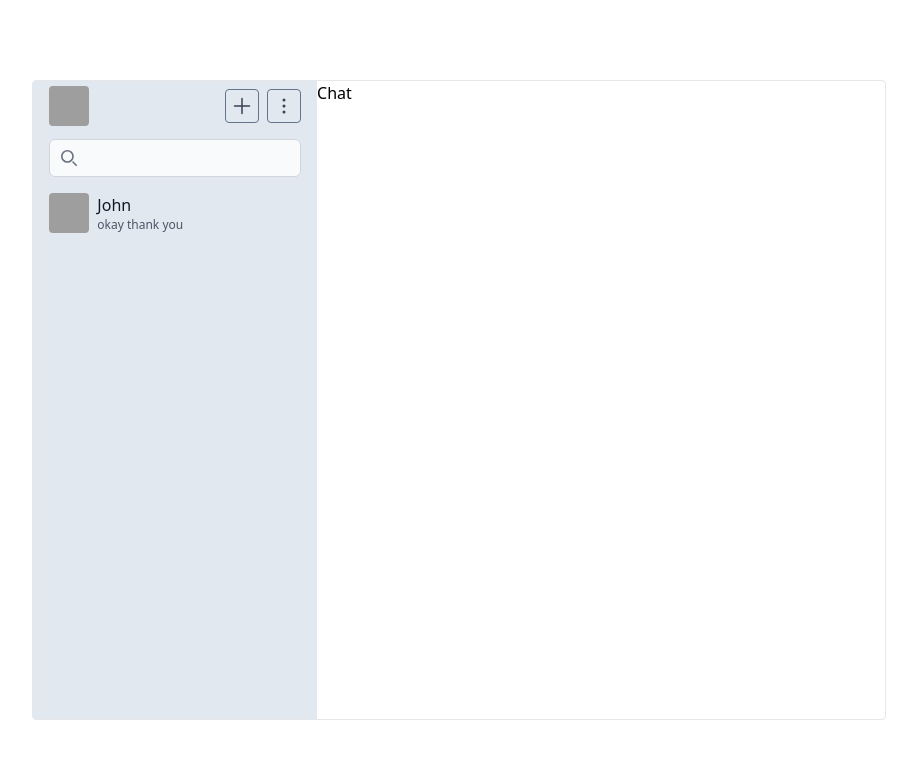
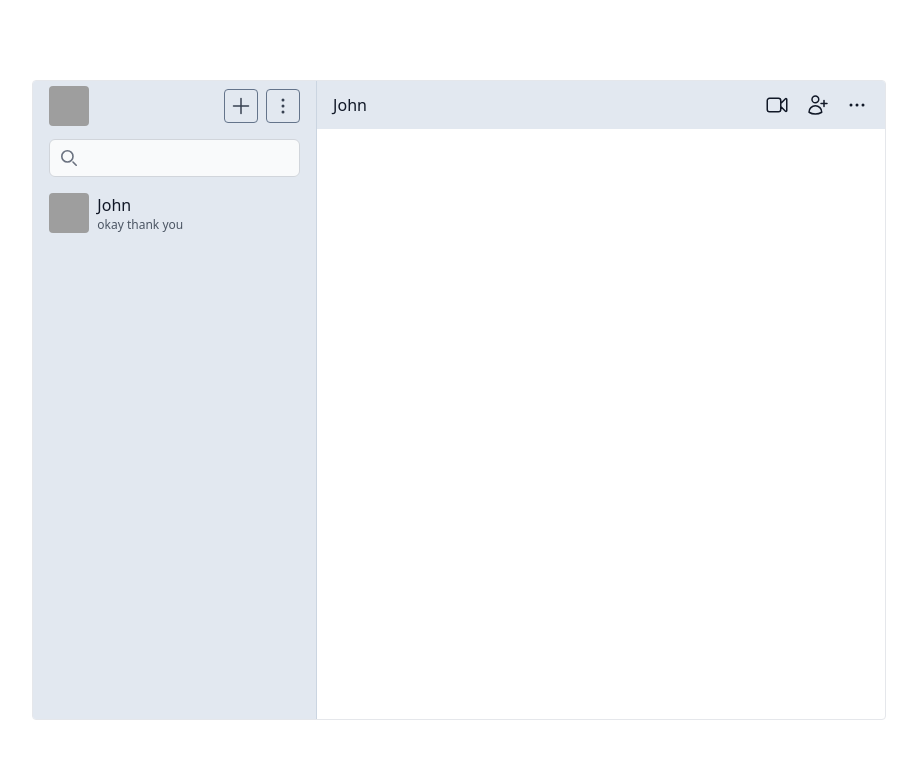
Before and after one commit to arkinjulijanto/chat-ease, a React (Create React App) app: page / in a window 1280 px wide. Shown: the top 758 px of the page, without its empty margins (181-1098 px from the left). Built offline with nearby package versions, Linux system fonts and the light colour scheme; grey boxes are pictures that could not be loaded.

Commit message:
feat: EC-9/add chat info

```diff
--- /dev/null
+++ b/src/pages/Home/Components/Chat/Components/ChatInfo/index.tsx
@@ -0,0 +1,54 @@
+import React from 'react';
+
+function ChatInfo() {
+  return (
+    <div className="h-12 px-4 flex items-center justify-between text-gray-900 dark:text-white bg-slate-200 dark:bg-slate-700">
+      <h3>John</h3>
+      <div className="flex gap-4 cursor-pointer">
+        <svg
+          xmlns="http://www.w3.org/2000/svg"
+          fill="none"
+          viewBox="0 0 24 24"
+          stroke-width="1.5"
+          stroke="currentColor"
+          className="w-6 h-6 hover:shadow-lg"
+        >
+          <path
+            stroke-linecap="round"
+            d="M15.75 10.5l4.72-4.72a.75.75 0 011.28.53v11.38a.75.75 0 01-1.28.53l-4.72-4.72M4.5 18.75h9a2.25 2.25 0 002.25-2.25v-9a2.25 2.25 0 00-2.25-2.25h-9A2.25 2.25 0 002.25 7.5v9a2.25 2.25 0 002.25 2.25z"
+          />
+        </svg>
+        <svg
+          xmlns="http://www.w3.org/2000/svg"
+          fill="none"
+          viewBox="0 0 24 24"
+          stroke-width="1.5"
+          stroke="currentColor"
+          className="w-6 h-6"
+        >
+          <path
+            stroke-linecap="round"
+            stroke-linejoin="round"
+            d="M19 7.5v3m0 0v3m0-3h3m-3 0h-3m-2.25-4.125a3.375 3.375 0 11-6.75 0 3.375 3.375 0 016.75 0zM4 19.235v-.11a6.375 6.375 0 0112.75 0v.109A12.318 12.318 0 0110.374 21c-2.331 0-4.512-.645-6.374-1.766z"
+          />
+        </svg>
+        <svg
+          xmlns="http://www.w3.org/2000/svg"
+          fill="none"
+          viewBox="0 0 24 24"
+          stroke-width="1.5"
+          stroke="currentColor"
+          className="w-6 h-6"
+        >
+          <path
+            stroke-linecap="round"
+            stroke-linejoin="round"
+            d="M6.75 12a.75.75 0 11-1.5 0 .75.75 0 011.5 0zM12.75 12a.75.75 0 11-1.5 0 .75.75 0 011.5 0zM18.75 12a.75.75 0 11-1.5 0 .75.75 0 011.5 0z"
+          />
+        </svg>
+      </div>
+    </div>
+  );
+}
+
+export default ChatInfo;
--- a/src/pages/Home/Components/Chat/index.tsx
+++ b/src/pages/Home/Components/Chat/index.tsx
@@ -1,7 +1,12 @@
 import React from 'react';
+import ChatInfo from './Components/ChatInfo';
 
 function Chat() {
-  return <div className="basis-2/3">Chat</div>;
+  return (
+    <div className="basis-2/3">
+      <ChatInfo />
+    </div>
+  );
 }
 
 export default Chat;
--- a/src/pages/Home/Components/Sidebar/index.tsx
+++ b/src/pages/Home/Components/Sidebar/index.tsx
@@ -5,7 +5,7 @@ import Chats from './Components/Chats';
 
 function Sidebar() {
   return (
-    <div className="basis-1/3 bg-slate-200 dark:bg-slate-700">
+    <div className="basis-1/3 border-r-[1px] border-slate-300 dark:border-slate-800 bg-slate-200 dark:bg-slate-700">
       <Navbar />
       <Searchbar />
       <Chats />
```
